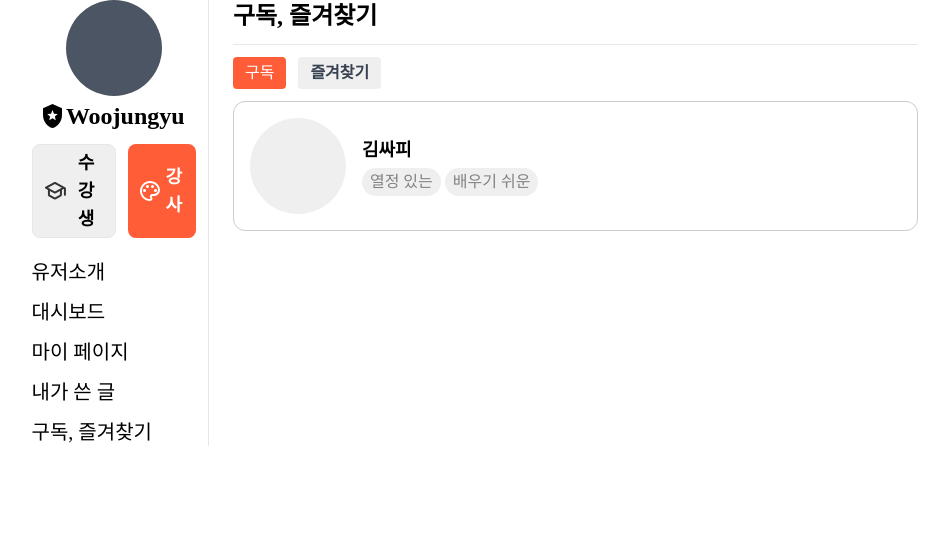
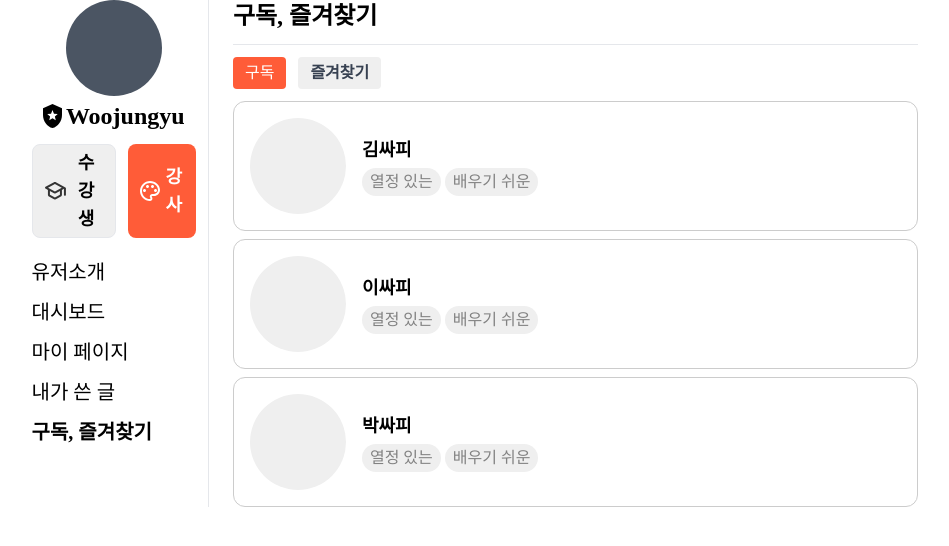
Before and after one commit to dnwnsrb11/grimtalk, a React (Vite) app: page /mypage in a window 1280 px wide. Both pictures are taken after a click on the button "구독, 즐겨찾기". Shown: the top 546 px of the page, without its empty margins (165-1114 px from the left). Built offline with nearby package versions, Linux system fonts and the light colour scheme; a web font is replaced by a local one.

Commit message:
refactor: my page component 구조 개선 - 공통 레이아웃 컴포넌트 간리(MyPageContentLayout) - 구독/즐겨찾기 섹션 독립 컴포넌트화

```diff
--- /dev/null
+++ b/src/components/mypage/NavigationMenu.jsx
@@ -0,0 +1,17 @@
+export const NavigationMenu = ({ selectedMenu, onMenuSelect }) => {
+  const menuItems = ['유저소개', '대시보드', '마이 페이지', '내가 쓴 글', '구독, 즐겨찾기'];
+
+  return (
+    <div className="flex flex-col items-baseline gap-3 text-xl">
+      {menuItems.map((item) => (
+        <button
+          key={item}
+          onClick={() => onMenuSelect(item)}
+          className={`hover:font-semibold ${selectedMenu === item ? 'font-bold' : ''}`}
+        >
+          {item}
+        </button>
+      ))}
+    </div>
+  );
+};
--- /dev/null
+++ b/src/components/mypage/ProfileSection.jsx
@@ -0,0 +1,29 @@
+import defaultBadge from '@/assets/defaultBadge.svg';
+import instructorBadge from '@/assets/instructorBadge.svg';
+import studentBadge from '@/assets/studentBadge.svg';
+import { NavigationMenu } from '@/components/mypage/NavigationMenu';
+
+export const ProfileSection = ({ selectedMenu, onMenuSelect }) => {
+  return (
+    <div className="flex flex-col items-start gap-5">
+      <div className="flex flex-col items-center gap-1">
+        <div className="h-24 w-24 rounded-full bg-gray-600"></div>
+        <div className="flex items-center gap-1">
+          <img src={defaultBadge} alt="defaultBadge" />
+          <span className="text-2xl font-bold">Woojungyu</span>
+        </div>
+        <div className="mt-2 flex gap-3 text-lg font-semibold">
+          <button className="flex items-center gap-1 rounded-lg border bg-bg-gray-color px-3 py-1">
+            <img src={studentBadge} alt="studentBadge" />
+            수강생
+          </button>
+          <button className="flex items-center gap-1 rounded-lg bg-primary-color px-3 py-1 text-white">
+            <img src={instructorBadge} alt="instructorBadge" />
+            강사
+          </button>
+        </div>
+      </div>
+      <NavigationMenu selectedMenu={selectedMenu} onMenuSelect={onMenuSelect} />
+    </div>
+  );
+};
--- /dev/null
+++ b/src/components/mypage/SubscriptionCard.jsx
@@ -0,0 +1,18 @@
+export const SubscriptionCard = ({ nickname, memberTagContent }) => {
+  return (
+    <div className="flex flex-row items-center rounded-xl border border-gray-border-color p-4">
+      <div className="h-24 w-24 rounded-full bg-bg-gray-color"></div>
+      <div className="flex flex-col gap-1 p-4">
+        <p className="text-lg font-bold">{nickname}</p>
+        <div className="flex flex-row gap-1">
+          {memberTagContent &&
+            memberTagContent.map((tag) => (
+              <span className="rounded-3xl bg-bg-gray-color px-2 py-0.5 text-base text-detail-text-color">
+                {tag}
+              </span>
+            ))}
+        </div>
+      </div>
+    </div>
+  );
+};
--- /dev/null
+++ b/src/components/mypage/SubscriptionSection.jsx
@@ -0,0 +1,28 @@
+import { SubscriptionCard } from '@/components/mypage/SubscriptionCard';
+
+export const SubscriptionSection = () => {
+  const subscriptionList = [
+    { nickname: '김싸피', memberTagContent: ['열정 있는', '배우기 쉬운'] },
+    { nickname: '이싸피', memberTagContent: ['열정 있는', '배우기 쉬운'] },
+    { nickname: '박싸피', memberTagContent: ['열정 있는', '배우기 쉬운'] },
+  ];
+  return (
+    <div className="flex flex-col gap-3">
+      <div className="flex gap-3">
+        <button className="rounded bg-primary-color px-3 py-1 text-white">구독</button>
+        <button className="rounded bg-bg-gray-color px-3 py-1 font-bold text-gray-700">
+          즐겨찾기
+        </button>
+      </div>
+      <div className="flex flex-col gap-2">
+        {subscriptionList.map((subscription) => (
+          <SubscriptionCard
+            key={subscription.nickname}
+            nickname={subscription.nickname}
+            memberTagContent={subscription.memberTagContent}
+          />
+        ))}
+      </div>
+    </div>
+  );
+};
--- /dev/null
+++ b/src/layouts/MyPageContentLayout.jsx
@@ -0,0 +1,9 @@
+export const MyPageContentLayout = ({ navMenuTitle, navMenuContent }) => {
+  return (
+    <>
+      <div className="text-2xl font-bold">{navMenuTitle}</div>
+      <hr className="w-full" />
+      {navMenuContent}
+    </>
+  );
+};
--- a/src/routes/pages/MyPage.jsx
+++ b/src/routes/pages/MyPage.jsx
@@ -1,78 +1,28 @@
-import defaultBadge from '@/assets/defaultBadge.svg';
-import instructorBadge from '@/assets/instructorBadge.svg';
-import studentBadge from '@/assets/studentBadge.svg';
+import { useState } from 'react';
+import { ProfileSection } from '@/components/mypage/ProfileSection';
+import { MyPageContentLayout } from '@/layouts/MyPageContentLayout';
+import { SubscriptionSection } from '@/components/mypage/SubscriptionSection';
 
 export const MyPage = () => {
+  const [selectedMenu, setSelectedMenu] = useState('유저소개');
+
+  const MENU_COMPONENTS = {
+    '구독, 즐겨찾기': <SubscriptionSection />,
+    default: <div>준비 중입니다.</div>,
+  };
+
+  const selectedMenuContent = () => {
+    return MENU_COMPONENTS[selectedMenu] || MENU_COMPONENTS.default;
+  };
+
   return (
     <div className="grid w-full grid-cols-10">
-      {/* 왼쪽 사이드바 - 프로필 섹션 */}
       <div className="col-span-2 flex flex-col items-center border-r border-gray-200 pr-3">
-        {/* 프로필 정보 컨테이너 */}
-        <div className="flex flex-col items-start gap-5">
-          {/* 프로필 이미지, 이름, 역할 버튼 */}
-          <div className="flex flex-col items-center gap-1">
-            {/* 프로필 이미지 */}
-            <div className="h-24 w-24 rounded-full bg-gray-600"></div>
-            {/* 사용자 이름 */}
-            <div className="flex items-center gap-1">
-              <img src={defaultBadge} alt="defaultBadge" />
-              <span className="text-2xl font-bold">Woojungyu</span>
-            </div>
-            {/* 역할 선택 버튼 */}
-            <div className="mt-2 flex gap-3 text-lg font-semibold">
-              <button className="flex items-center gap-1 rounded-lg border bg-bg-gray-color px-3 py-1">
-                <img src={studentBadge} alt="studentBadge" />
-                수강생
-              </button>
-              <button className="flex items-center gap-1 rounded-lg bg-primary-color px-3 py-1 text-white">
-                <img src={instructorBadge} alt="instructorBadge" />
-                강사
-              </button>
-            </div>
-          </div>
-
-          {/* 네비게이션 메뉴 */}
-          <div className="flex flex-col items-baseline gap-3 text-xl">
-            <button>유저소개</button>
-            <button>대시보드</button>
-            <button>마이 페이지</button>
-            <button>내가 쓴 글</button>
-            <button>구독, 즐겨찾기</button>
-          </div>
-        </div>
+        <ProfileSection selectedMenu={selectedMenu} onMenuSelect={setSelectedMenu} />
       </div>
 
-      {/* 오른쪽 메인 컨텐츠 영역 */}
       <div className="col-span-8 flex flex-col gap-3 pl-6">
-        {/* 페이지 제목 */}
-        <div className="text-2xl font-bold">구독, 즐겨찾기</div>
-        <hr className="w-full" />
-        {/* 구독/즐겨찾기 토글 버튼 */}
-        <div className="flex gap-3">
-          <button className="rounded bg-primary-color px-3 py-1 text-white">구독</button>
-          <button className="rounded bg-bg-gray-color px-3 py-1 font-bold text-gray-700">
-            즐겨찾기
-          </button>
-        </div>
-
-        {/* 구독/즐겨찾기 항목 카드 */}
-        <div className="flex flex-row items-center rounded-xl border border-gray-border-color p-4">
-          {/* 프로필 이미지 */}
-          <div className="h-24 w-24 rounded-full bg-bg-gray-color"></div>
-          {/* 프로필 정보 */}
-          <div className="flex flex-col gap-1 p-4">
-            <p className="text-lg font-bold">김싸피</p>
-            {/* 태그 목록 */}
-            <div className="flex flex-row gap-1">
-              <span className="rounded-3xl bg-bg-gray-color px-2 py-0.5 text-base text-detail-text-color">
-                열정 있는
-              </span>
-              <span className="rounded-3xl bg-bg-gray-color px-2 py-0.5 text-base text-detail-text-color">
-                배우기 쉬운
-              </span>
-            </div>
-          </div>
-        </div>
+        <MyPageContentLayout navMenuTitle={selectedMenu} navMenuContent={selectedMenuContent()} />
       </div>
     </div>
   );
```
